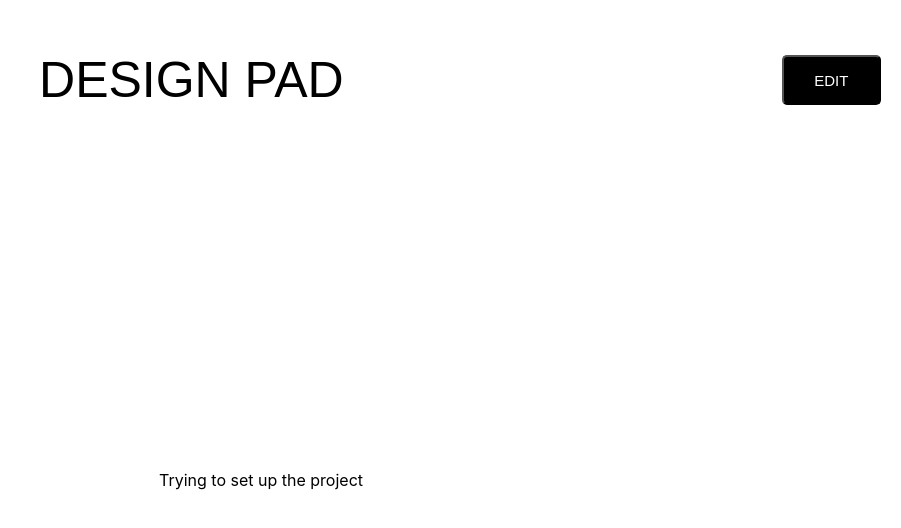
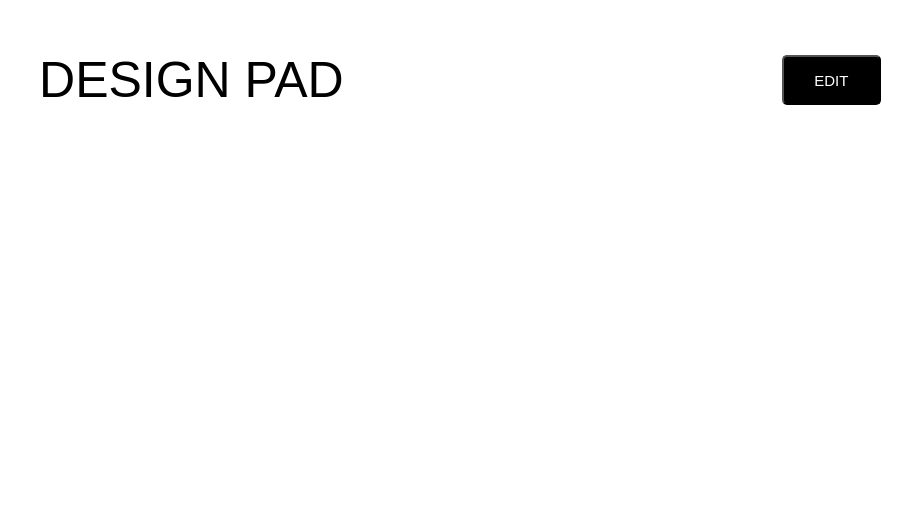
Before and after one commit to 464squad/design-pad, a React (Create React App) app: page / in a window 1280 px wide. Shown: the top 528 px of the page, without its empty margins (379-1280 px from the left). Built offline with nearby package versions, Linux system fonts and the light colour scheme.

Commit message:
done with the padboard just have to add the props now

```diff
--- a/src/components/DesignBoard.js
+++ b/src/components/DesignBoard.js
@@ -1,10 +1,20 @@
 import React from 'react'
+import DesignPad from './DesignPad';
+import "../css/DesignBoard.css"
 
 class DesignBoard extends React.Component {
 
     render(){
         return(
-            <div>Trying to set up the project</div>
+            <div class="flex-container flex-column">
+            <div class="flex-container flex-wrap" id="board">
+                <DesignPad/>
+                <DesignPad/>
+                <DesignPad/>
+                <DesignPad/>
+
+            </div>
+        </div>
         )
     }
 }
--- a/src/css/DesignBoard.css
+++ b/src/css/DesignBoard.css
@@ -0,0 +1,20 @@
+.flex-container{
+    display: flex;
+    justify-content: center;
+    align-items: center;
+
+}
+
+
+.flex-column{
+    height: 100%;
+    width: 100%;
+    flex-direction: column;
+}
+
+.flex-wrap{
+    flex-wrap: wrap;
+    height: 400px;
+    width: 900px;
+
+}
```
